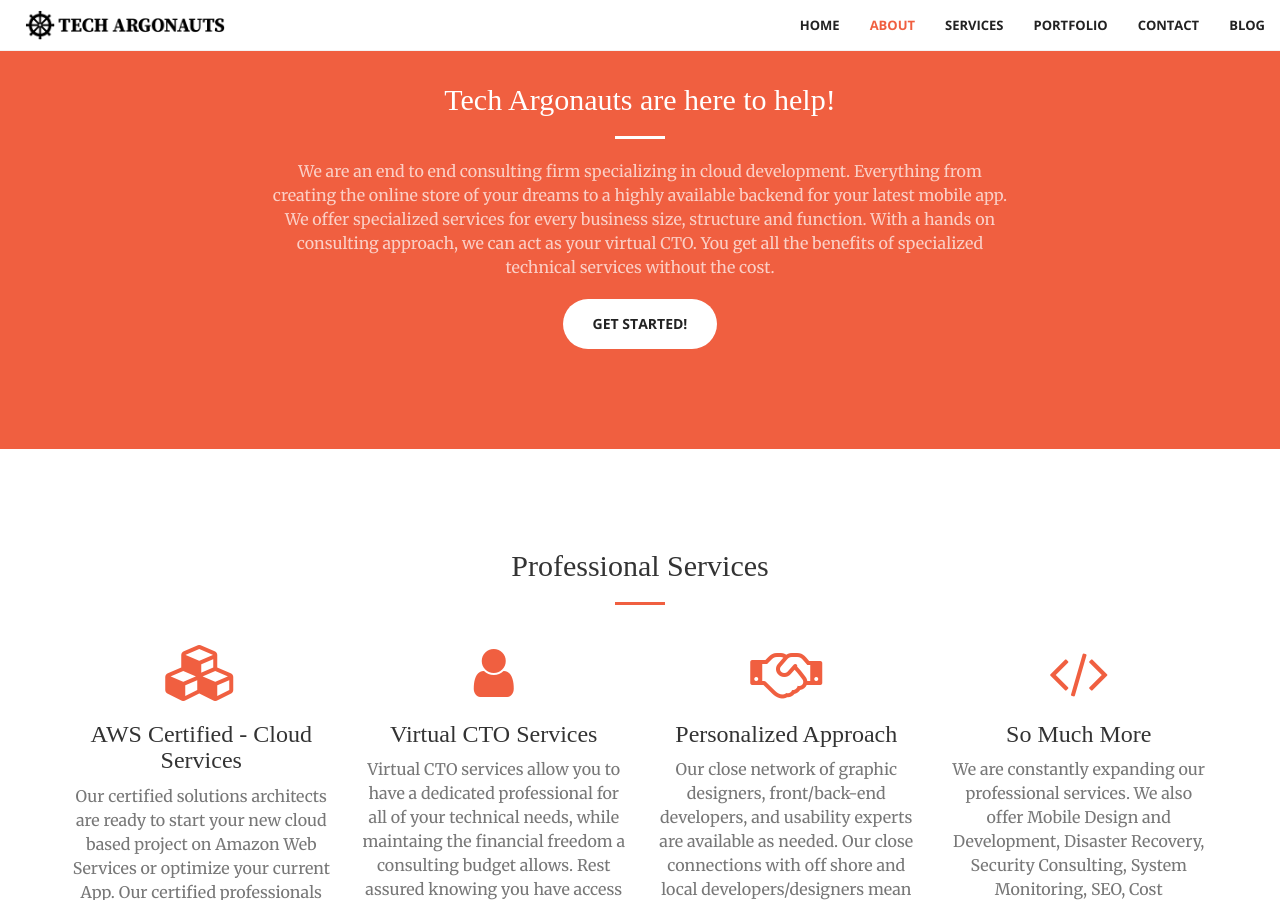
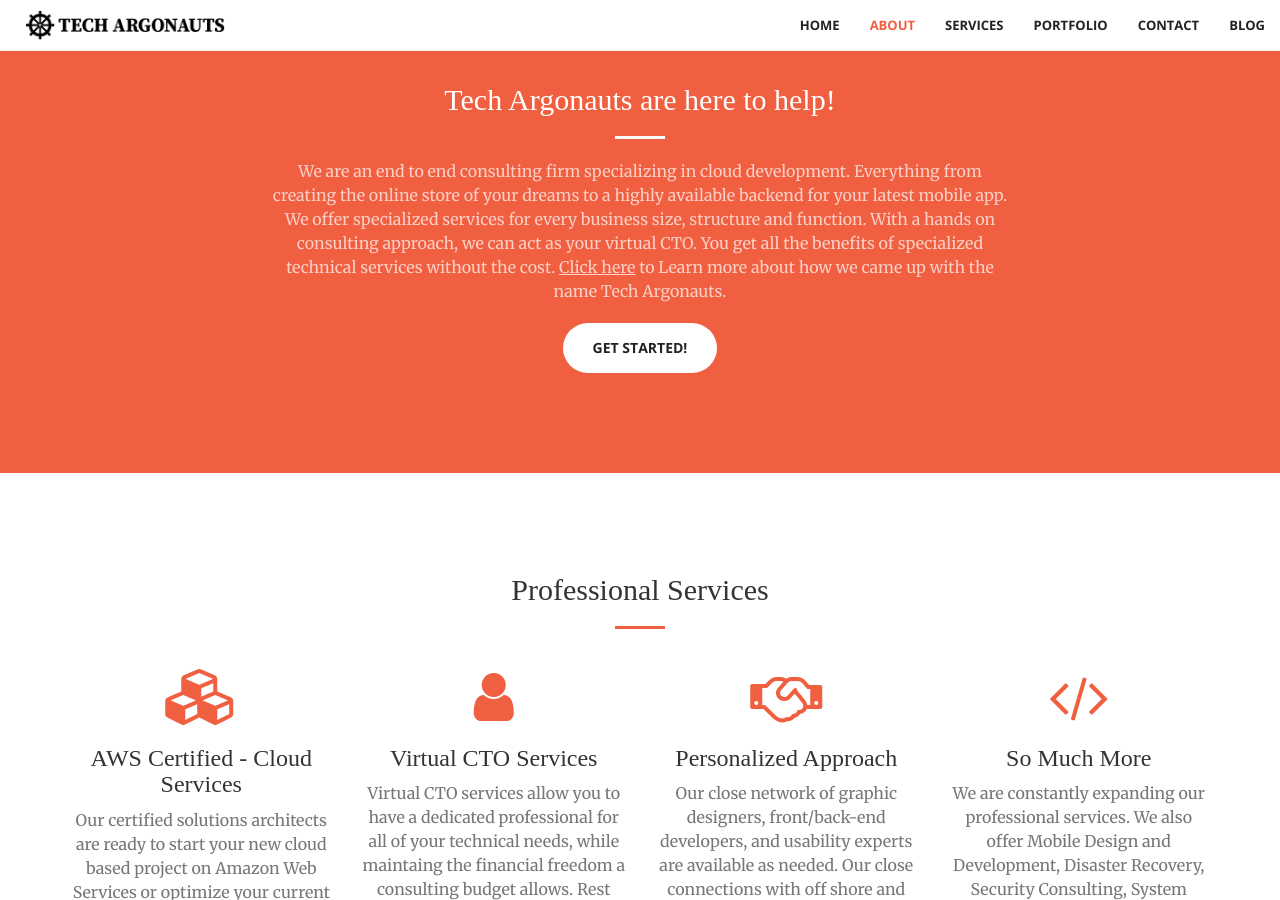
Before and after one commit to jonnyc/techargonauts, a Jekyll site: the page built from index.html, in a window 1280 px wide and 900 px high, scrolled down 917 px. Built offline with Jekyll 4.4.1, drawn with Linux system fonts in a browser that asks for light colours; nearby versions of some CDN libraries; some web fonts are replaced.

Commit message:
Remove fb_app open graph meta property. Add sentence about learning more about Tech Argonauts in About section. Add Styling for link in About section.

```diff
--- a/_layouts/default.html
+++ b/_layouts/default.html
@@ -51,7 +51,6 @@
   <meta property="og:url" content="http://www.techargonauts.com" />
   <meta property='og:description' content="Navigating The Technological Frontier Together"/>
   <meta property="og:type" content="text/html" />
-  <meta property="fb:app_id" content=""/>
 
   <!-- HTML5 Shim and Respond.js IE8 support of HTML5 elements and media queries -->
   <!-- WARNING: Respond.js doesn't work if you view the page via file:// -->
--- a/css/custom.css
+++ b/css/custom.css
@@ -34,6 +34,11 @@
 
 .alert {
   margin-top: 10px;
+}
+
+#about-link {
+  color: rgba(255, 255, 255, 0.7);
+  text-decoration: underline;
 }
 
 /*NAVBAR LOGO STYLING*/
--- a/index.html
+++ b/index.html
@@ -10,7 +10,7 @@
         <div class="col-lg-8 col-lg-offset-2 text-center">
           <h2 class="section-heading">Tech Argonauts are here to help!</h2>
           <hr class="light">
-          <p class="text-faded">We are an end to end consulting firm specializing in cloud development. Everything from creating the online store of your dreams to a highly available backend for your latest mobile app. We offer specialized services for every business size, structure and function. With a hands on consulting approach, we can act as your virtual CTO. You get all the benefits of specialized technical services without the cost.</p>
+          <p class="text-faded">We are an end to end consulting firm specializing in cloud development. Everything from creating the online store of your dreams to a highly available backend for your latest mobile app. We offer specialized services for every business size, structure and function. With a hands on consulting approach, we can act as your virtual CTO. You get all the benefits of specialized technical services without the cost. <a id="about-link" href="{{ site.baseurl }}{% post_url 2017-10-9-what-is-a-tech-argonaut %}">Click here</a> to Learn more about how we came up with the name Tech Argonauts.</p>
           <a href="#contact" class="page-scroll btn btn-default btn-xl sr-button">Get Started!</a>
         </div>
       </div>
```
